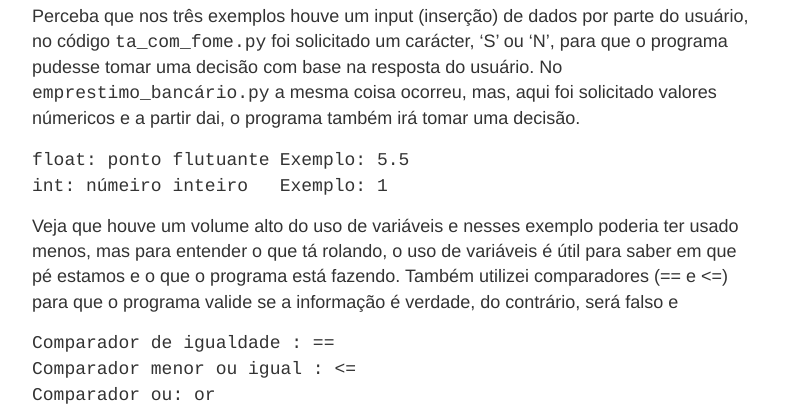
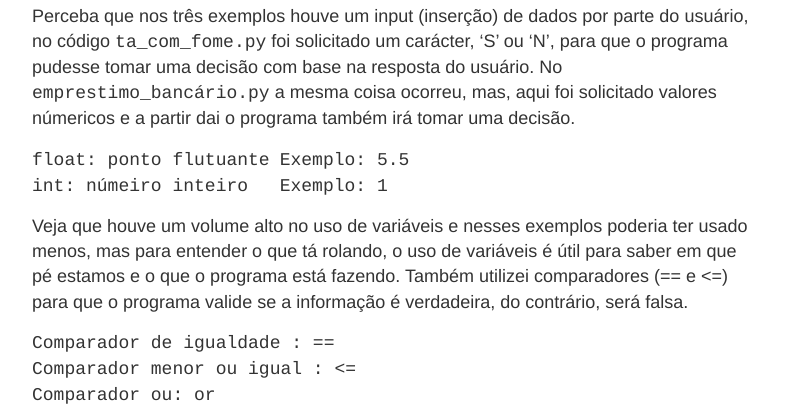
Before and after one commit to Achilles0x01/achilles0x01.github.io, a Jekyll site: the page built from _posts/2019-02-15-tomada-de-decisao-0.md, in a window 1280 px wide and 1400 px high, scrolled down 1774 px. Shown: the part 178-584 px from the top of the window, without its empty margins (248-1034 px from the left). Built offline with Jekyll 4.4.1, drawn with Linux system fonts in a browser that asks for light colours; some of the changed text lies outside the part shown.

Commit message:
Correção 0x01

```diff
--- a/_posts/2019-02-15-tomada-de-decisao-0.md
+++ b/_posts/2019-02-15-tomada-de-decisao-0.md
@@ -69,12 +69,12 @@ else:
     print('Pois sua dívida seria superior a 30% de seu salário e sua dívida seria de R${:.2f}'.format(divd))
 {% endhighlight %}
 
-Perceba que nos três exemplos houve um input (inserção) de dados por parte do usuário, no código `ta_com_fome.py` foi solicitado um carácter, 'S' ou 'N', para que o programa pudesse tomar uma decisão com base na resposta do usuário. No `emprestimo_bancário.py` a mesma coisa ocorreu, mas, aqui foi solicitado valores númericos e a partir dai, o programa também irá tomar uma decisão.
+Perceba que nos três exemplos houve um input (inserção) de dados por parte do usuário, no código `ta_com_fome.py` foi solicitado um carácter, 'S' ou 'N', para que o programa pudesse tomar uma decisão com base na resposta do usuário. No `emprestimo_bancário.py` a mesma coisa ocorreu, mas, aqui foi solicitado valores númericos e a partir dai o programa também irá tomar uma decisão.
 
 |`float: ponto flutuante`|||`Exemplo: 5.5`|
 |`int: númeiro inteiro  `|||`Exemplo: 1`|
 
-Veja que houve um volume alto do uso de variáveis e nesses exemplo poderia ter usado menos, mas para entender o que tá rolando, o uso de variáveis é útil para saber em que pé estamos e o que o programa está fazendo. Também utilizei comparadores (== e <=) para que o programa valide se a informação é verdade, do contrário, será falso e
+Veja que houve um volume alto no uso de variáveis e nesses exemplos poderia ter usado menos, mas para entender o que tá rolando, o uso de variáveis é útil para saber em que pé estamos e o que o programa está fazendo. Também utilizei comparadores (== e <=) para que o programa valide se a informação é verdadeira, do contrário, será falsa.
 
 |`Comparador de igualdade : ==`|
 |`Comparador menor ou igual : <=`|
```
Also changed, not shown: other parts of _posts/2019-02-15-tomada-de-decisao-0.md (+2 -2 lines).
